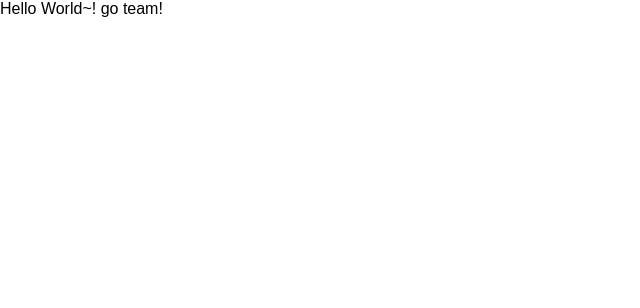
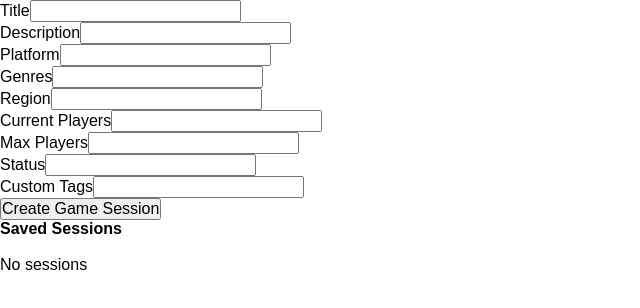
Before and after one commit to vayntail/coneko-frontend, a React (Vite) app: page / in a window 1280 px wide. Shown: the top 308 px of the page, without its empty margins (0-640 px from the left). Built offline with nearby package versions, Linux system fonts and the light colour scheme.

Commit message:
Resuable form structure

```diff
--- a/src/App.jsx
+++ b/src/App.jsx
@@ -1,7 +1,9 @@
+import Home from "./pages/Home/Home";
+
 function App() {
   return (
     <>
-      <div>Hello World~! go team!</div>
+      <Home />
     </>
   );
 }
--- /dev/null
+++ b/src/components/inputField/InputField.jsx
@@ -0,0 +1,20 @@
+// Reusable input component for forms
+import React from "react";
+
+const InputField = (props) => {
+  return (
+    <div className="input-field">
+      <label htmlFor={props.name}>{props.label}</label>
+      <input
+        type={props.type || "text"}
+        id={props.name}
+        name={props.name}
+        value={props.value}
+        onChange={props.onChange}
+        placeholder={props.placeholder || ""}
+      />
+    </div>
+  );
+};
+
+export default InputField;
--- /dev/null
+++ b/src/pages/Home/Home.jsx
@@ -0,0 +1,46 @@
+import { useEffect, useState } from "react";
+import GameSessionForm from "./HomeForm";
+
+export default () => {
+  const [gameSessions, setGameSessions] = useState([]);
+
+  useEffect(() => {
+    const savedSessions =
+      JSON.parse(localStorage.getItem("gameSessions")) || [];
+    setGameSessions(savedSessions);
+  }, []);
+  return (
+    <div className="Home">
+      <GameSessionForm />
+
+      <div className="TestList">
+        <h2>Saved Sessions</h2> <br />
+        {gameSessions.length === 0 ? (
+          <p>No sessions</p>
+        ) : (
+          <ul>
+            {gameSessions.map((session) => (
+              <li key={session.id}>
+                <h3>{session.title}</h3>
+                <p>{session.description}</p>
+                <p>
+                  <strong>Platform:</strong> {session.platform}
+                </p>
+                <p>
+                  <strong>Players:</strong> {session.currentPlayers}/
+                  {session.maxPlayers}
+                </p>
+                <p>
+                  <strong>Status:</strong> {session.status}
+                </p>
+                <p>
+                  <strong>Tags:</strong> {session.customTags.join(", ")}
+                </p>
+              </li>
+            ))}
+          </ul>
+        )}
+      </div>
+    </div>
+  );
+};
--- /dev/null
+++ b/src/pages/Home/HomeForm.jsx
@@ -0,0 +1,128 @@
+import React, { useState } from "react";
+import InputField from "../../components/inputField/InputField";
+
+const GameSessionForm = () => {
+  const [formData, setFormData] = useState({
+    title: "",
+    description: "",
+    platform: "",
+    genres: "",
+    region: "",
+    currentPlayers: "",
+    maxPlayers: "",
+    status: "",
+    customTags: "",
+  });
+
+  const handleChange = (e) => {
+    const { name, value } = e.target;
+    setFormData({
+      ...formData,
+      [name]: value,
+    });
+  };
+
+  const handleSubmit = (e) => {
+    e.preventDefault();
+
+    const newGameSession = {
+      id: Date.now(),
+      ...formData,
+      customTags: formData.customTags.split(",").map((tag) => tag.trim()), // Convert tags to array
+    };
+
+    // Save to localStorage
+    const existingSessions =
+      JSON.parse(localStorage.getItem("gameSessions")) || [];
+    localStorage.setItem(
+      "gameSessions",
+      JSON.stringify([...existingSessions, newGameSession])
+    );
+
+    // Bye bye form data
+    setFormData({
+      title: "",
+      description: "",
+      platform: "",
+      genres: "",
+      region: "",
+      currentPlayers: "",
+      maxPlayers: "",
+      status: "",
+      customTags: "",
+    });
+  };
+
+  return (
+    <form onSubmit={handleSubmit} className="Form">
+      <InputField
+        label="Title"
+        name="title"
+        value={formData.title}
+        onChange={handleChange}
+      />
+
+      <InputField
+        label="Description"
+        name="description"
+        value={formData.description}
+        onChange={handleChange}
+      />
+
+      <InputField
+        label="Platform"
+        name="platform"
+        value={formData.platform}
+        onChange={handleChange}
+      />
+
+      <InputField
+        label="Genres"
+        name="genres"
+        value={formData.genres}
+        onChange={handleChange}
+      />
+
+      <InputField
+        label="Region"
+        name="region"
+        value={formData.region}
+        onChange={handleChange}
+      />
+
+      <InputField
+        label="Current Players"
+        name="currentPlayers"
+        type="number"
+        value={formData.currentPlayers}
+        onChange={handleChange}
+      />
+
+      <InputField
+        label="Max Players"
+        name="maxPlayers"
+        type="number"
+        value={formData.maxPlayers}
+        onChange={handleChange}
+      />
+
+      <InputField
+        label="Status"
+        name="status"
+        value={formData.status}
+        onChange={handleChange}
+      />
+
+      <InputField
+        label="Custom Tags"
+        name="customTags"
+        value={formData.customTags}
+        onChange={handleChange}
+      />
+
+      <button type="submit">Create Game Session</button>
+    </form>
+  );
+};
+
+export default GameSessionForm;
```
Also changed, not shown: src/components/form/Form.jsx (added, +42 -0 lines), src/components/form/Form.css (added), src/components/inputField/InputField.css (added), src/pages/Home/Home.css (added).
